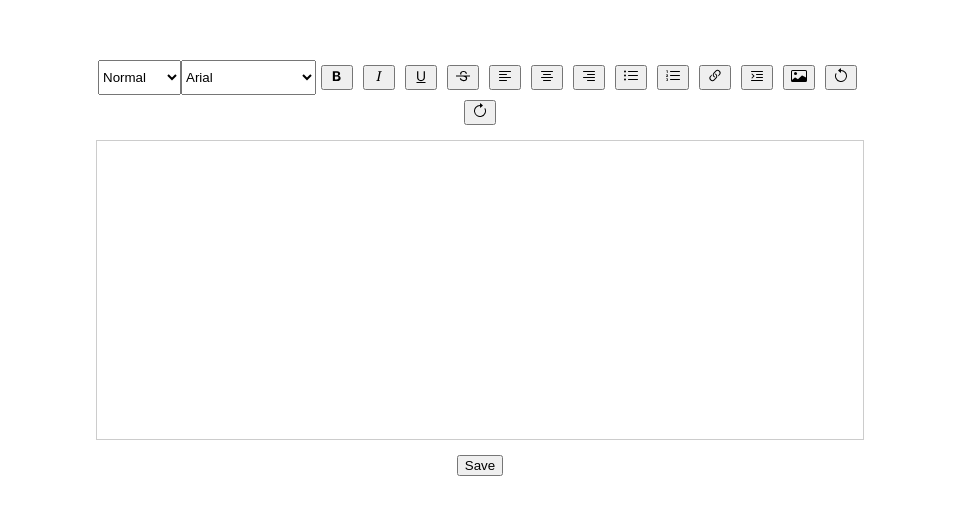
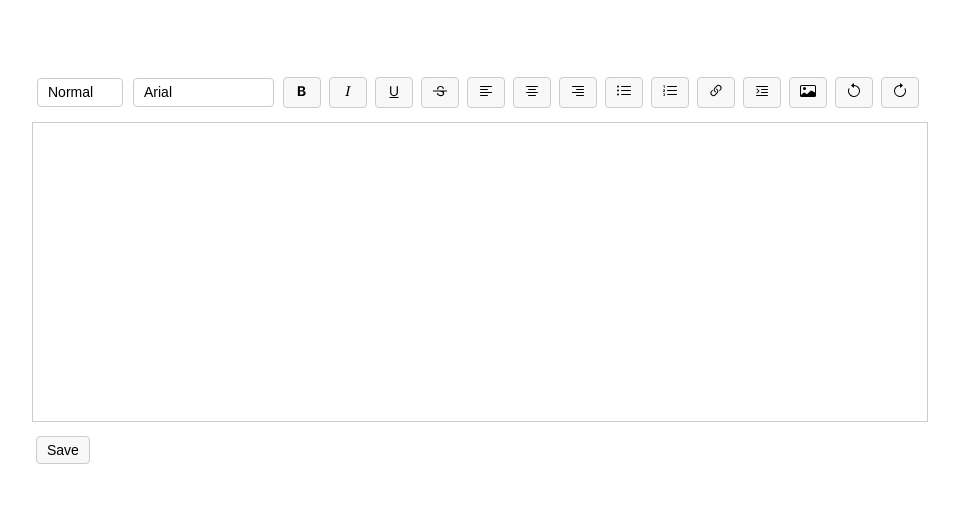
Before and after one commit to Williamug/maxi-editor, a plain HTML site: page index.html in a window 1280 px wide. Shown: the part 130-644 px from the top of the page, without its empty margins (160-1119 px from the left). Drawn offline with Linux system fonts and the light colour scheme.

Commit message:
Update css file

```diff
--- a/maxi-editor.css
+++ b/maxi-editor.css
@@ -8,15 +8,15 @@ body {
 }
 
 #container {
-    width: 60%;
-    max-width: 800px;
-    text-align: center;
+    width: 70%;
+    max-width: 900px;
+    text-align: left;
 }
 
 #toolbar {
     display: flex;
     flex-wrap: wrap;
-    justify-content: center;
+    justify-content: left;
     margin-bottom: 10px;
 }
 
@@ -29,11 +29,93 @@ body {
     margin-bottom: 10px;
 }
 
+button,
+select {
+    margin: 3px;
+    padding: 5px 10px;
+    border: 1px solid #ccc;
+    border-radius: 4px;
+    background-color: #f8f8f8;
+    font-size: 14px;
+    cursor: pointer;
+    appearance: none;
+}
+
 button {
-    margin: 5px;
+    background-color: #e0e0e0;
+}
+
+button:hover {
+    background-color: #d0d0d0;
+}
+
+select {
+    background-color: #fff;
+    cursor: pointer;
+}
+
+select:focus {
+    border-color: #007bff;
+    outline: none;
 }
 
 #editor img {
     max-width: 100%;
     height: auto;
 }
+
+button.toolbar-button {
+    margin: 4px;
+    padding: 5px 10px;
+    border: 1px solid #ccc;
+    border-radius: 4px;
+    background-color: #f8f8f8;
+    font-size: 14px;
+    cursor: pointer;
+    appearance: none;
+    /* Removes default browser styles */
+    transition: background-color 0.3s, border-color 0.3s;
+}
+
+button.toolbar-button:hover {
+    background-color: #d0d0d0;
+}
+
+button.toolbar-button:focus {
+    outline: none;
+}
+
+button.toolbar-button.active {
+    background-color: #007bff;
+    /* Active background color */
+    color: #fff;
+    /* Active text color */
+    border-color: #0056b3;
+    /* Active border color */
+    box-shadow: 0 0 5px rgba(0, 123, 255, 0.5);
+    /* Optional: Active box shadow */
+}
+
+select {
+    margin: 5px;
+    padding: 5px 10px;
+    border: 1px solid #ccc;
+    border-radius: 4px;
+    background-color: #fff;
+    font-size: 14px;
+    cursor: pointer;
+    appearance: none;
+    /* Removes default browser styles */
+    transition: border-color 0.3s;
+}
+
+select:focus {
+    border-color: #007bff;
+    /* Highlight color when focused */
+    outline: none;
+}
+
+#editor img {
+    max-width: 100%;
+    height: auto;
+}
```
